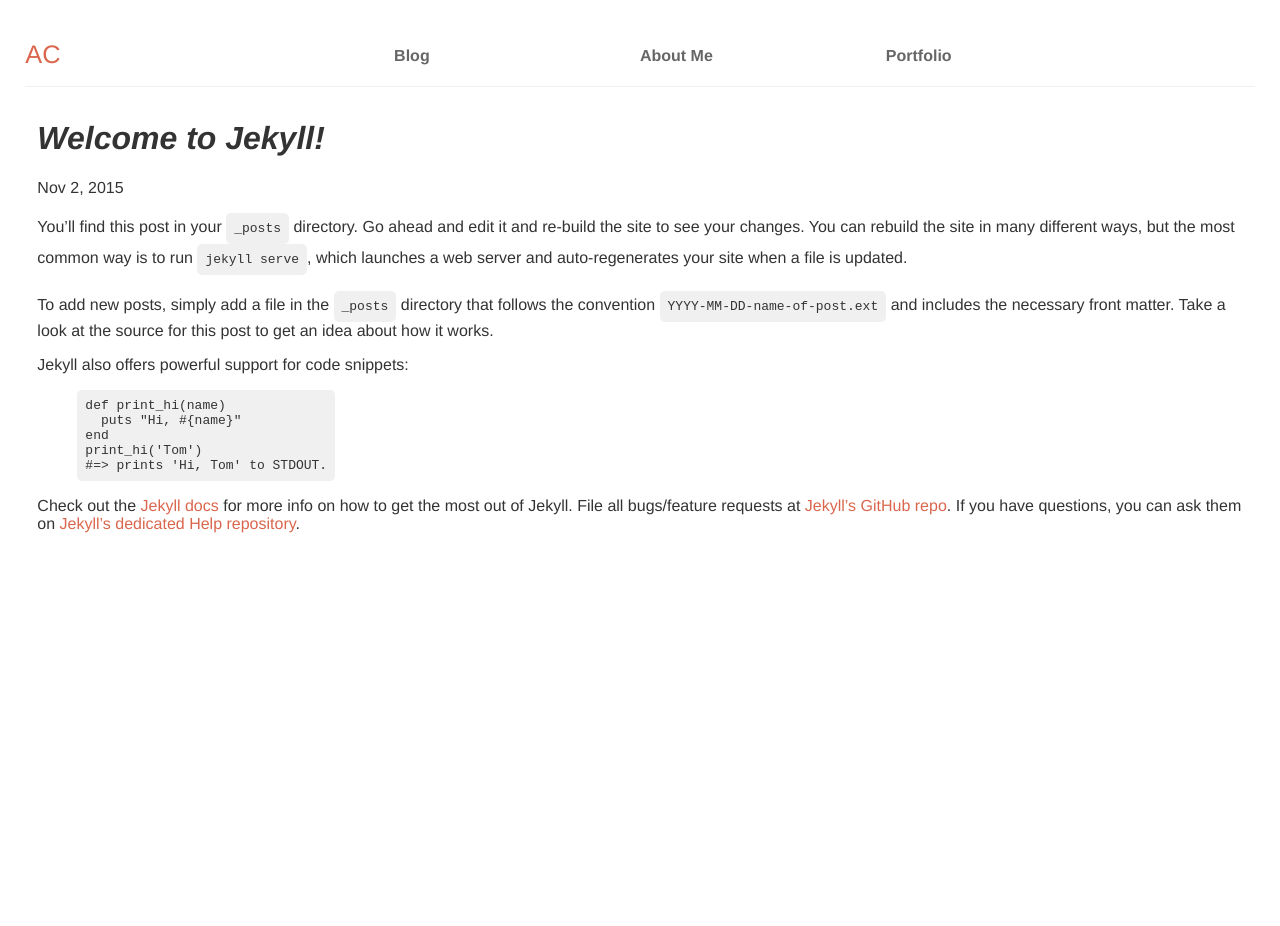
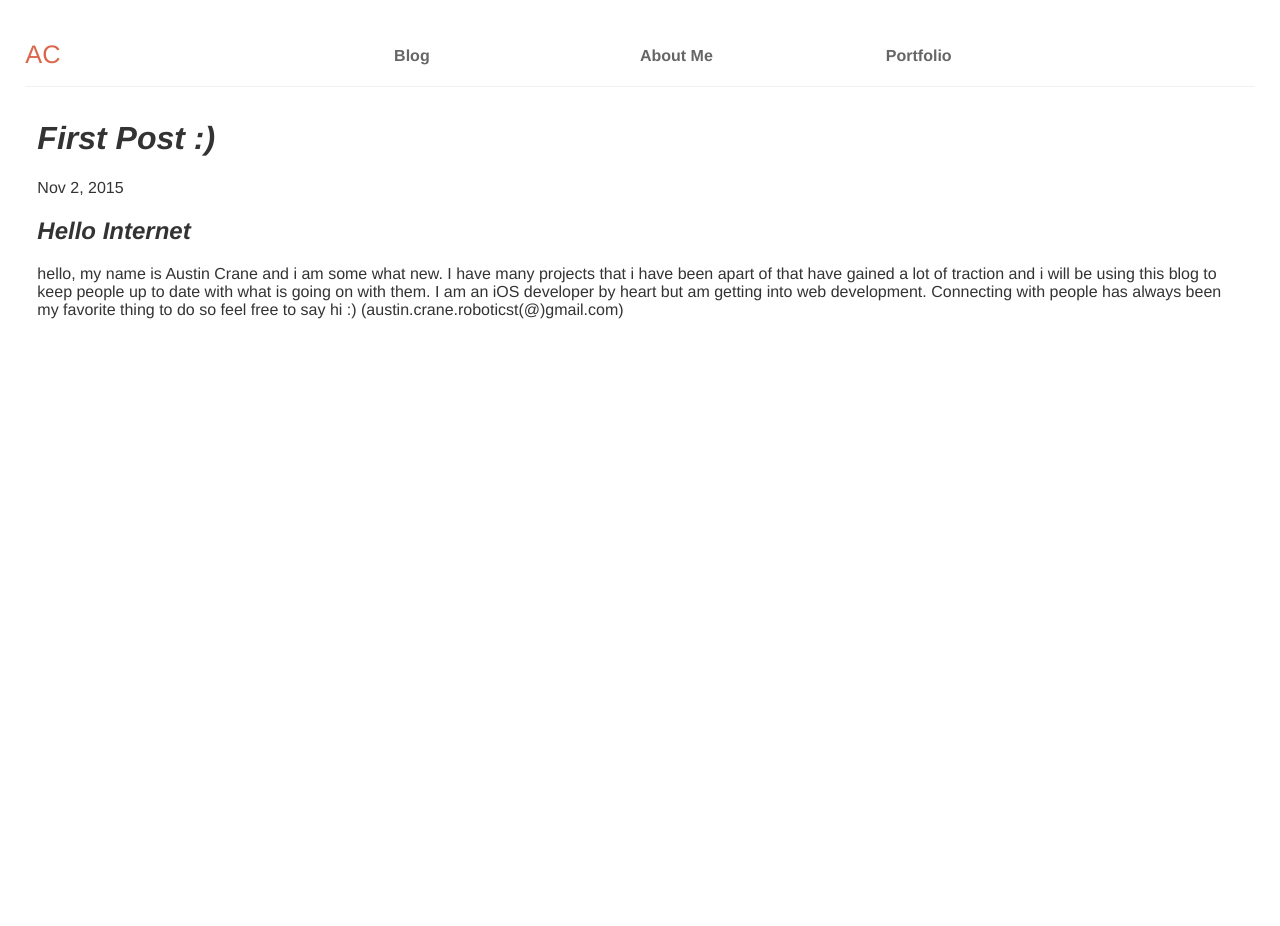
Before and after one commit to WizKIDz/WizKIDz.github.io, a Jekyll site: the page built from _posts/2015-11-02-welcome-to-jekyll.markdown, in a window 1280 px wide. Built offline with Jekyll 4.4.1, drawn with Linux system fonts in a browser that asks for light colours.

Commit message:
blogged 1

```diff
--- a/Gemfile
+++ b/Gemfile
@@ -1,2 +1,4 @@
 source 'https://rubygems.org'
 gem 'github-pages'
+gem 'redcarpet'
+gem 'albino', '~> 1.3'
--- a/_config.yml
+++ b/_config.yml
@@ -11,7 +11,8 @@ twitter_username: jekyllrb
 github_username:  jekyll
 
 
-
+redcarpet:
+    extensions: ["no_intra_emphasis", "tables", "autolink", "strikethrough", "with_toc_data"]
 
 safe: true
 lsi: false
--- a/_posts/2015-11-02-welcome-to-jekyll.markdown
+++ b/_posts/2015-11-02-welcome-to-jekyll.markdown
@@ -1,25 +1,9 @@
 ---
 layout: post
-title:  "Welcome to Jekyll!"
+title:  "First Post :)"
 date:   2015-11-02 08:49:11
-categories: jekyll update
 ---
-You’ll find this post in your `_posts` directory. Go ahead and edit it and re-build the site to see your changes. You can rebuild the site in many different ways, but the most common way is to run `jekyll serve`, which launches a web server and auto-regenerates your site when a file is updated.
+Hello Internet
+=============
 
-To add new posts, simply add a file in the `_posts` directory that follows the convention `YYYY-MM-DD-name-of-post.ext` and includes the necessary front matter. Take a look at the source for this post to get an idea about how it works.
-
-Jekyll also offers powerful support for code snippets:
-
-{% highlight ruby %}
-def print_hi(name)
-  puts "Hi, #{name}"
-end
-print_hi('Tom')
-#=> prints 'Hi, Tom' to STDOUT.
-{% endhighlight %}
-
-Check out the [Jekyll docs][jekyll] for more info on how to get the most out of Jekyll. File all bugs/feature requests at [Jekyll’s GitHub repo][jekyll-gh]. If you have questions, you can ask them on [Jekyll’s dedicated Help repository][jekyll-help].
-
-[jekyll]:      http://jekyllrb.com
-[jekyll-gh]:   https://github.com/jekyll/jekyll
-[jekyll-help]: https://github.com/jekyll/jekyll-help
+hello, my name is Austin Crane and i am some what new. I have many projects that i have been apart of that have gained a lot of traction and i will be using this blog to keep people up to date with what is going on with them. I am an iOS developer by heart but am getting into web development. Connecting with people has always been my favorite thing to do so feel free to say hi :) (austin.crane.roboticst(@)gmail.com)
```
Also changed, not shown: Gemfile.lock.
